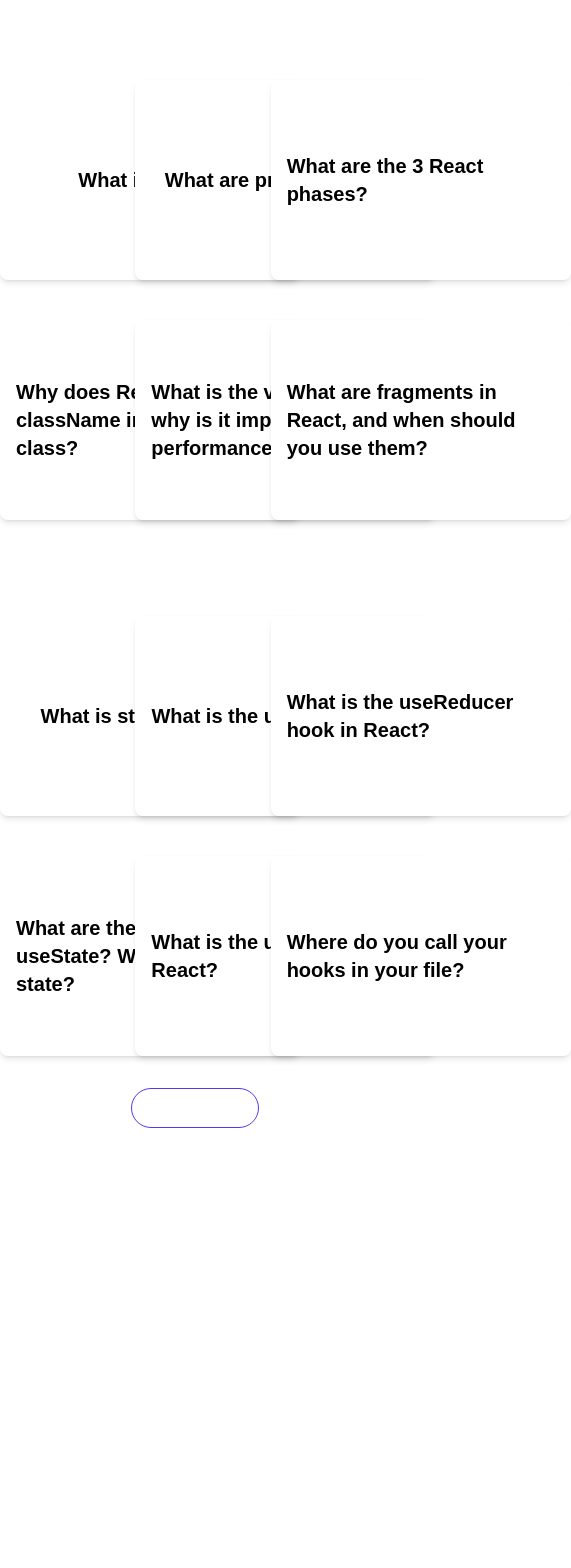
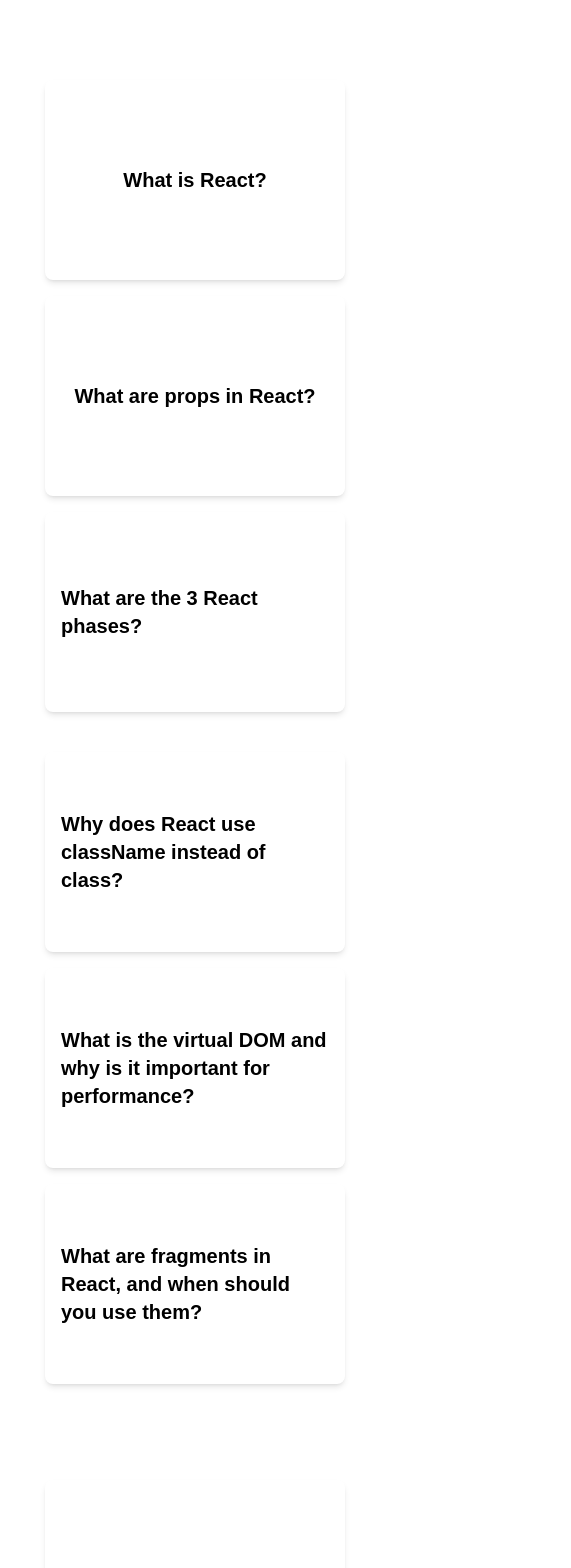
Before and after one commit to Dburrall/flashcards, a Next.js app: page /React/ReactBeginner in a window 390 px wide. Shown: the top 1568 px of the page, 571 px wide, since content can reach past the window. Before the commit the page ends 1128 px from the top, so only its background shows below. Built offline with nearby package versions, Linux system fonts and the light colour scheme.

Commit message:
Added some responsive styles

```diff
--- a/app/React/ReactBeginner/page.tsx
+++ b/app/React/ReactBeginner/page.tsx
@@ -4,7 +4,6 @@
 import React from "react";
 import Image from "next/image";
 import Flashcard from "@/app/src/Styles/components/Flashcard";
-
 import Link from "next/link";
 
 const ReactCards = () => {
@@ -14,7 +13,7 @@
 				The Basics
 			</h1>
 			<div className='flex justify-center items-center '>
-				<div className='grid grid-cols-3 gap-4'>
+				<div className='grid gird-cols-1 md:grid md:grid-cols-2 lg:grid lg:grid-cols-3 gap-4 '>
 					<Flashcard
 						front={
 							<h2 className='text-xl font-bold text-black '>What is React?</h2>
@@ -56,7 +55,7 @@
 				</div>
 			</div>
 			<div className='flex justify-center items-center mt-10 '>
-				<div className='grid grid-cols-3 gap-4'>
+				<div className='grid gird-cols-1 md:grid md:grid-cols-2 lg:grid lg:grid-cols-3 gap-4 '>
 					<Flashcard
 						front={
 							<h2 className='text-xl font-bold text-black '>
@@ -101,11 +100,14 @@
 					/>
 				</div>
 			</div>
+
+			{/* START OF HOOKS SECTION  */}
+
 			<h2 className='flex justify-center mb-6 mt-6 font-bold text-2xl'>
 				Hooks in React
 			</h2>
 			<div className='flex justify-center items-center mt-10 '>
-				<div className='grid grid-cols-3 gap-4'>
+				<div className='grid gird-cols-1 md:grid md:grid-cols-2 lg:grid lg:grid-cols-3 gap-4 '>
 					<Flashcard
 						front={
 							<h2 className='text-xl font-bold text-black '>
@@ -150,7 +152,7 @@
 				</div>
 			</div>
 			<div className='flex justify-center items-center mt-10 '>
-				<div className='grid grid-cols-3 gap-4'>
+				<div className='grid gird-cols-1 md:grid md:grid-cols-2 lg:grid lg:grid-cols-3 gap-4 '>
 					<Flashcard
 						front={
 							<h2 className='text-xl font-bold text-black '>
```
